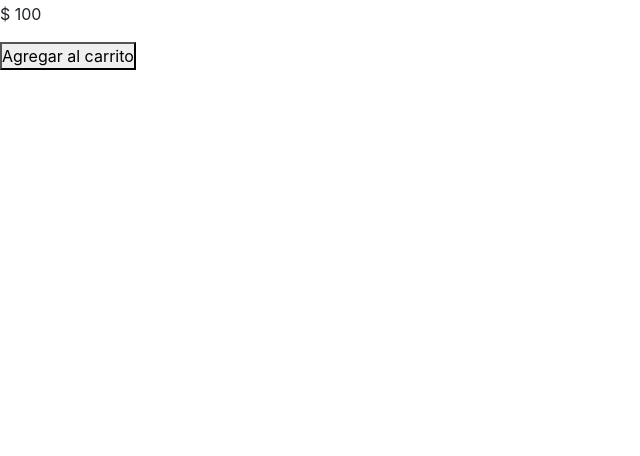
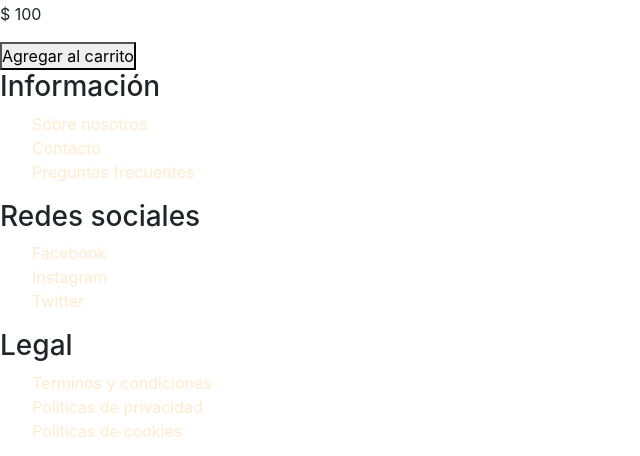
Before and after one commit to pipetboy2001/Pipetzza, a React (Create React App) app in the folder pipetzza-store/: page / in a window 1280 px wide. Shown: the part 1542-1998 px from the top of the page, without its empty margins (0-640 px from the left). Before the commit the page ends 1612 px from the top, so only its background shows below. Built offline with nearby package versions, Linux system fonts and the light colour scheme; some icons are missing.

Commit message:
feature: footer base

```diff
--- a/pipetzza-store/src/App.js
+++ b/pipetzza-store/src/App.js
@@ -2,6 +2,7 @@ import React from "react"
 import {Header} from "./componentes/header"
 import {ProductoLista} from "./componentes/productos/index"
 import HeroSlider from './componentes/publicidad/carousel-item';
+import {Footer} from './componentes/footer';
 
 import '../node_modules/bootstrap/dist/css/bootstrap.min.css';
 import 'boxicons';
@@ -13,6 +14,8 @@ function App() {
       <HeroSlider />
       <h2>"Ofertas tiempo limitado! [no mas de tres]" </h2>
       <ProductoLista />
+
+      <Footer />
     </div>
   );
 }
--- /dev/null
+++ b/pipetzza-store/src/componentes/footer/index.js
@@ -0,0 +1,36 @@
+import React from 'react'
+
+export const Footer = () => {
+    return (
+        <footer>
+            <div className="footer-container">
+                <div className="footer-column">
+                    <h3>Información</h3>
+                    <ul>
+                        <li><a href="#">Sobre nosotros</a></li>
+                        <li><a href="#">Contacto</a></li>
+                        <li><a href="#">Preguntas frecuentes</a></li>
+
+                    </ul>
+                </div>
+                <div className="footer-column">
+                    <h3>Redes sociales</h3>
+                    <ul>
+                        <li><a href="#">Facebook</a></li>
+                        <li><a href="#">Instagram</a></li>
+                        <li><a href="#">Twitter</a></li>
+                    </ul>
+                </div>
+                <div className="footer-column">
+                    <h3>Legal</h3>
+                    <ul>
+                        <li><a href="#">Terminos y condiciones</a></li>
+                        <li><a href="#">Politicas de privacidad</a></li>
+                        <li><a href="#">Politicas de cookies</a></li>
+                    </ul>
+                </div>
+            </div>
+        </footer>
+
+    )
+}
```
